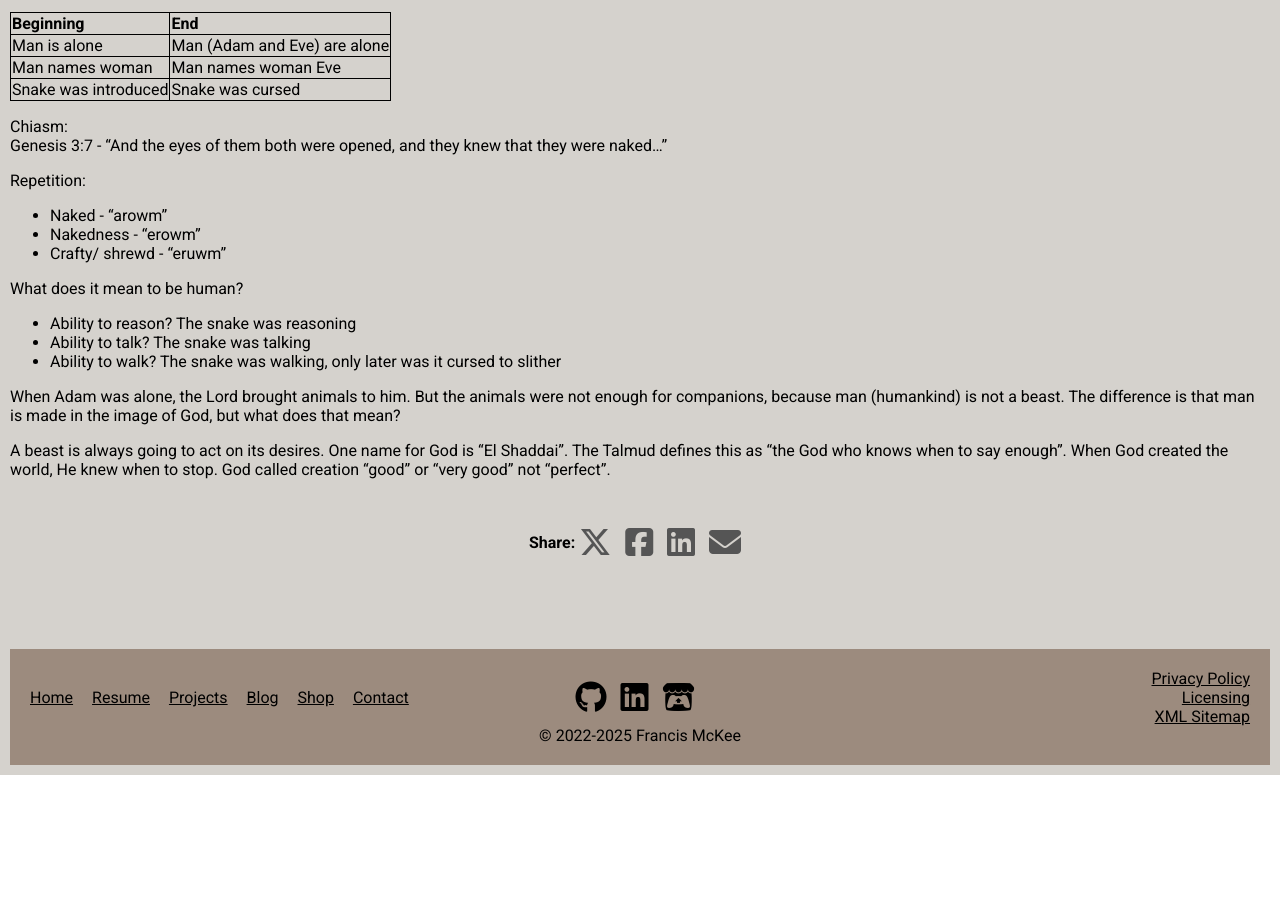
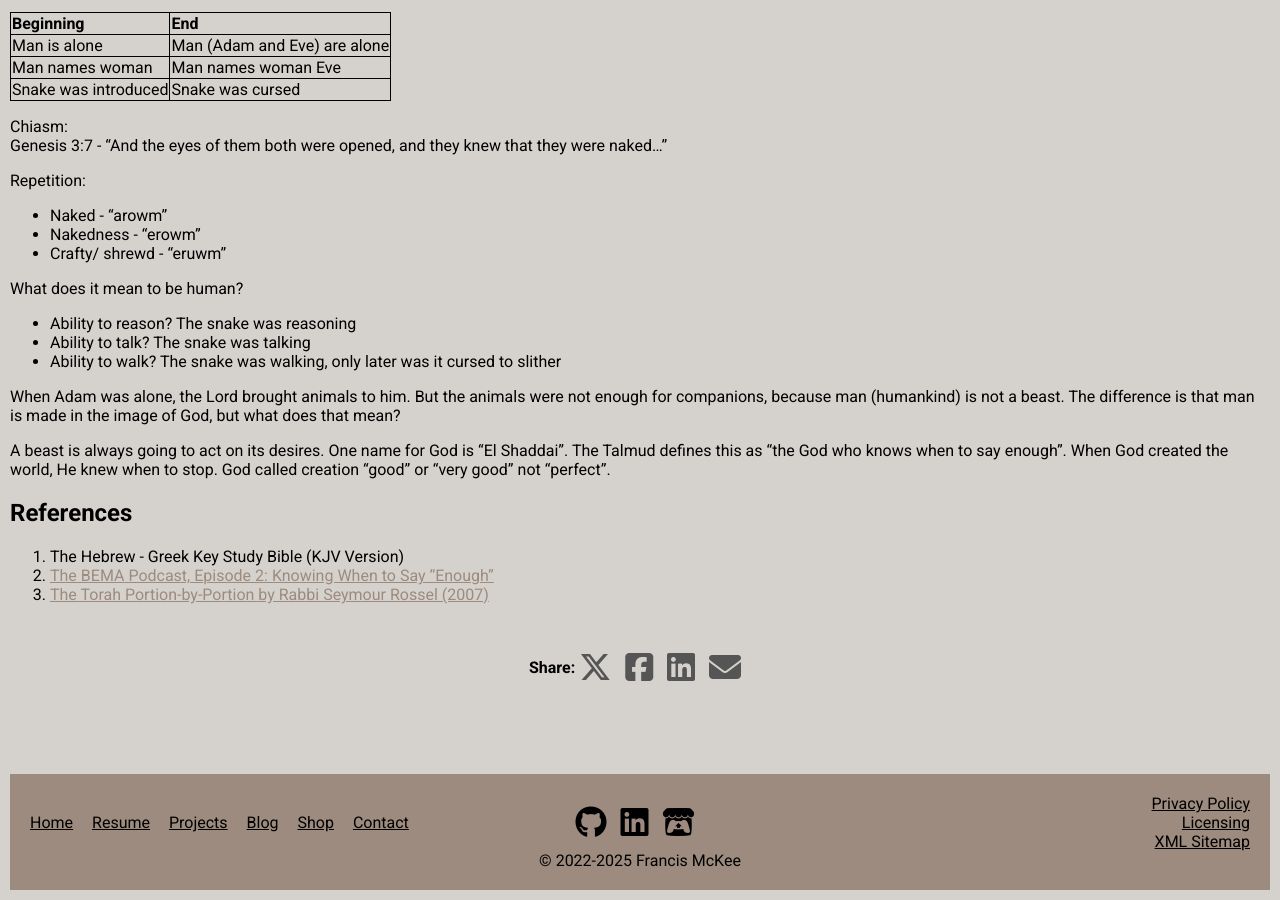
Before and after one commit to Francis-McKee/francis-mckee.github.io, a Jekyll site: the page built from _posts/2025-12-12-genesis-2-3.md, in a window 1280 px wide and 900 px high, scrolled down 1685 px. Built offline with Jekyll 4.4.1, drawn with Linux system fonts in a browser that asks for light colours; nearby versions of some CDN libraries; comment, search, counter and statistics services are not loaded; before the commit the page ends 2460 px from its top, so only the background shows below that.

Commit message:
updated post Genesis 2-3 with references

```diff
--- a/_posts/2025-12-12-genesis-2-3.md
+++ b/_posts/2025-12-12-genesis-2-3.md
@@ -94,3 +94,8 @@ What does it mean to be human?
 When Adam was alone, the Lord brought animals to him. But the animals were not enough for companions, because man (humankind) is not a beast. The difference is that man is made in the image of God, but what does that mean?
 
 A beast is always going to act on its desires. One name for God is “El Shaddai”. The Talmud defines this as “the God who knows when to say enough”. When God created the world, He knew when to stop. God called creation “good” or “very good” not “perfect”.
+
+## References
+1. The Hebrew - Greek Key Study Bible (KJV Version)
+2. [The BEMA Podcast, Episode 2: Knowing When to Say "Enough"](https://podcasts.apple.com/us/podcast/the-bema-podcast/id1148115183?i=1000375340016)
+3. [The Torah Portion-by-Portion by Rabbi Seymour Rossel (2007)](https://a.co/d/boaYc5X)
```
